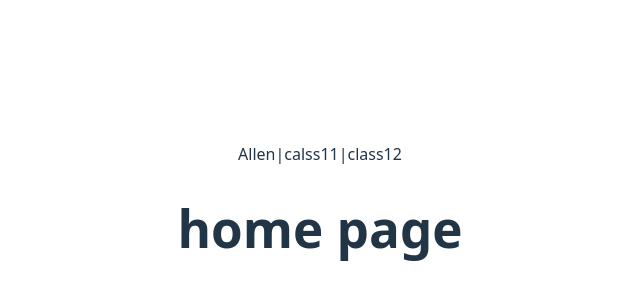
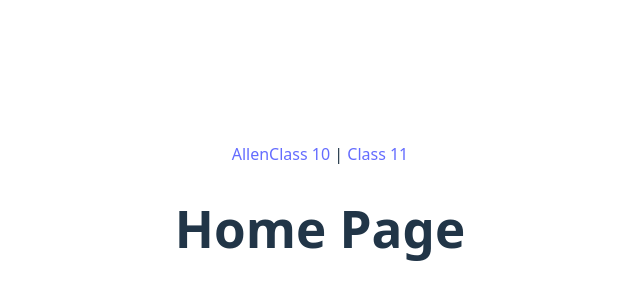
Before and after one commit to Abhidb2007/my-app, a React (Vite) app: page / in a window 1280 px wide. Shown: the part 184-484 px from the top of the page, without its empty margins (320-960 px from the left). Built offline with nearby package versions, Linux system fonts and the light colour scheme.

Commit message:
sports play

```diff
--- a/src/App.jsx
+++ b/src/App.jsx
@@ -1,32 +1,41 @@
-import "./App.css"
-import{BrowserRouter, Routes, Route} from "react-router-dom";
-function App(){
-  return <div>
-    Allen|calss11|class12
+import "./App.css";
+import { BrowserRouter, Routes, Route, Link } from "react-router-dom";
+
+function App() {
+  return (
+    <div>
+      {/* Navigation Menu */}
       <BrowserRouter>
+        <nav>
+          <Link to="/">Allen</Link>
+          <Link to="/sports-play-class-10">Class 10</Link> |{" "}
+          <Link to="/sports-play-class-11">Class 11</Link>
+        </nav>
+
         <Routes>
-      <Route path="/neet/online-class-11" element={<Class11Program/>}/>
-      <Route path="/neet/online-calss-12" element={<Class12Program/>}/>
-      <Route path="/" element={<Landing/>}/>
+          <Route path="/" element={<Landing />} />
+          <Route path="/sports-play-class-10" element={<Class10 />} />
+          <Route path="/sports-play-class-11" element={<Class11 />} />
         </Routes>
       </BrowserRouter>
     </div>
+  );
 }
-function Landing(){
-  return<div>
-    <h1>home page</h1>
+
+function Landing() {
+  return (
+    <div>
+      <h1>Home Page</h1>
     </div>
+  );
 }
-function Class11Program(){
-  return <div>
-    Neet Class 11th
-  </div>
 
+function Class10() {
+  return <div>Sports Play for Class 10th</div>;
 }
-function Class12Program(){
-  return <div>
-    Neet Class 12th
-  </div>
 
+function Class11() {
+  return <div>Sports Play for Class 11th</div>;
 }
-export default App
+
+export default App;
```
Lines whose indentation alone changed are shown as unchanged.
